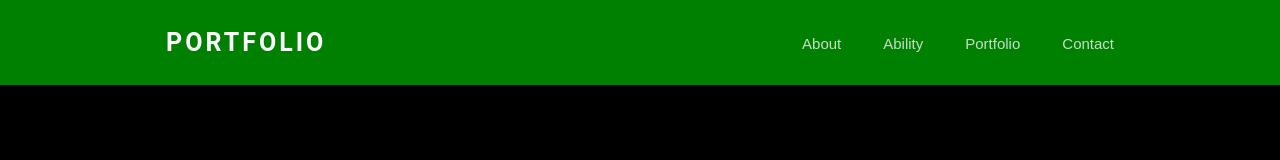
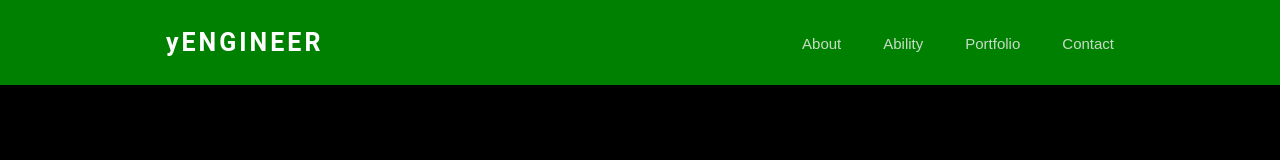
Before and after one commit to daaaayeah/react-github-pages, a React (Create React App) app: page / in a window 1280 px wide. Shown: the top 160 px of the page. Built offline with nearby package versions, Linux system fonts and the light colour scheme.

Commit message:
Modify logo

```diff
--- a/src/NavigationBar.js
+++ b/src/NavigationBar.js
@@ -6,7 +6,7 @@ class NavigationBar extends Component {
     return (
       <Navi>
         <div>
-          <Logo>PORTFOLIO</Logo>
+          <Logo>yENGINEER</Logo>
         </div>
         <div>
           <Button>About</Button>
```
